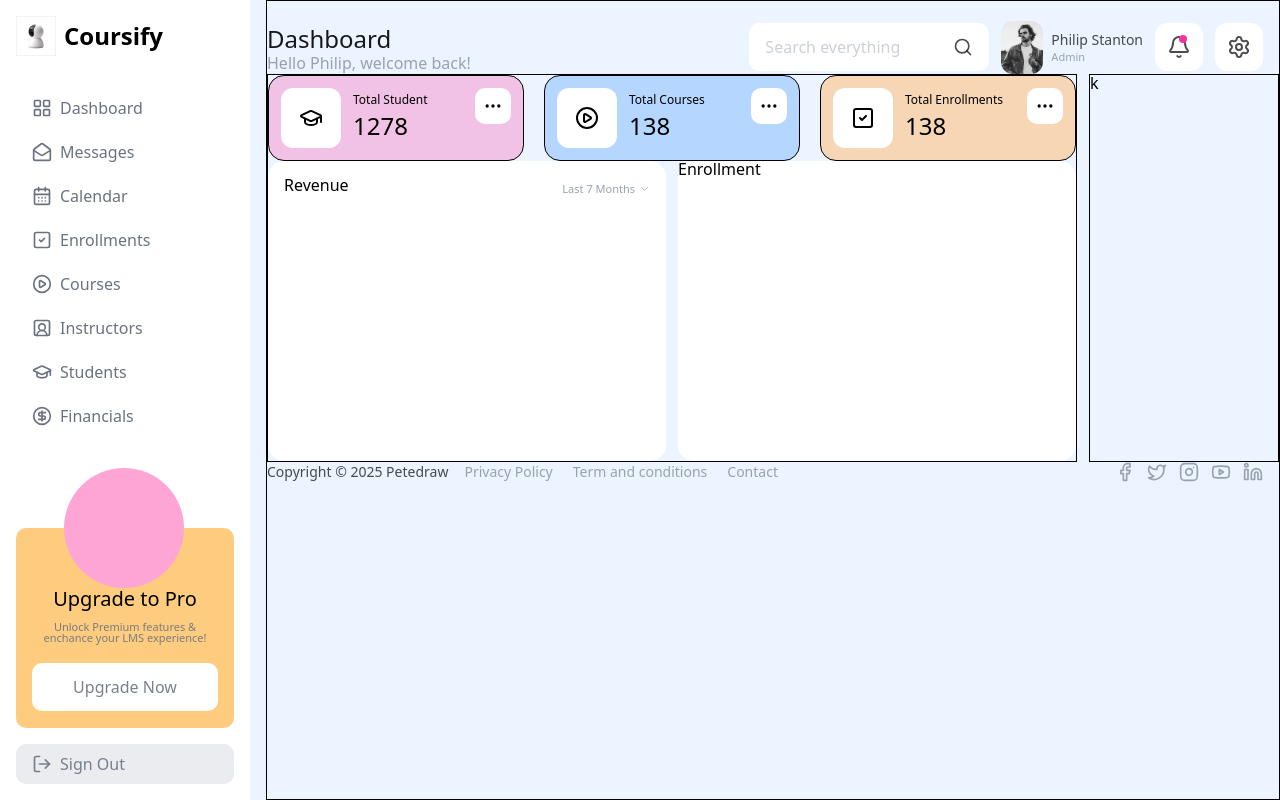
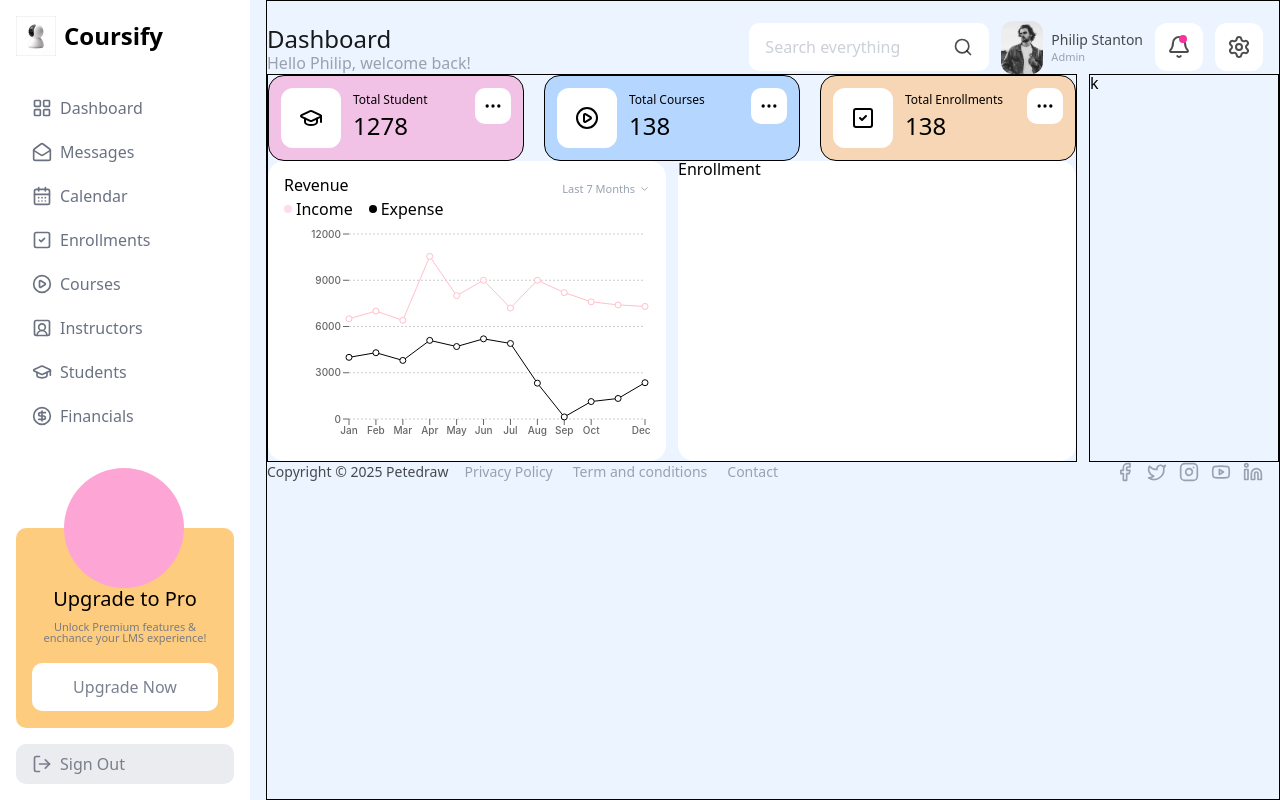
Before and after one commit to Oswald-Setumte/Coursify, a React (Vite) app: page / in a window 1280 px wide. Built offline with nearby package versions, Linux system fonts and the light colour scheme.

Commit message:
create revenue component for dashboard layout

```diff
--- a/package.json
+++ b/package.json
@@ -11,10 +11,12 @@
   },
   "dependencies": {
     "@tailwindcss/vite": "^4.1.17",
+    "axios": "^1.13.2",
     "lucide-react": "^0.553.0",
     "react": "^19.1.1",
     "react-dom": "^19.1.1",
     "react-router": "^7.9.5",
+    "recharts": "^3.4.1",
     "tailwindcss": "^4.1.17"
   },
   "devDependencies": {
--- a/src/Components/Dashboard/Revenue.tsx
+++ b/src/Components/Dashboard/Revenue.tsx
@@ -1,16 +1,82 @@
-import { ChevronDown } from 'lucide-react'
-import React from 'react'
+import { ChevronDown } from "lucide-react";
+import React, { useState } from "react";
+import {
+  LineChart,
+  Line,
+  XAxis,
+  YAxis,
+  Tooltip,
+  ResponsiveContainer,
+  CartesianGrid,
+} from "recharts";
 
 export default function Revenue() {
+  const [data, setData] = useState([
+    { month: "Jan", income: 6500, expense: 4000 },
+    { month: "Feb", income: 7000, expense: 4300 },
+    { month: "Mar", income: 6400, expense: 3800 },
+    { month: "Apr", income: 10548, expense: 5100 },
+    { month: "May", income: 8000, expense: 4700 },
+    { month: "Jun", income: 9000, expense: 5200 },
+    { month: "Jul", income: 7200, expense: 4900 },
+    { month: "Aug", income: 9000, expense: 2324 },
+    { month: "Sep", income: 8200, expense: 134 },
+    { month: "Oct", income: 7600, expense: 1132 },
+    { month: "Nov", income: 7400, expense: 1332 },
+    { month: "Dec", income: 7300, expense: 2354 },
+  ]);
   return (
-    <div className='bg-white h-[300px] rounded-2xl p-4'>
-        <div className='flex justify-between'>
-            <h1>Revenue</h1>
-            <p className='flex items-center text-gray-400 text-[11px] gap-1'>Last 7 Months <span><ChevronDown className='w-[11px]'/></span></p>
+    <div className="bg-white h-[300px] rounded-2xl p-4">
+      <div className="flex justify-between">
+        <h1>Revenue</h1>
+        <p className="flex items-center text-gray-400 text-[11px] gap-1">
+          Last 7 Months{" "}
+          <span>
+            <ChevronDown className="w-[11px]" />
+          </span>
+        </p>
+      </div>
+      <div>
+        {/* Legend */}
+        <div className="flex gap-4">
+          <div className="flex items-center gap-1">
+            <div className="w-2 h-2 rounded-full bg-pink-300/40"></div>
+            <div>Income</div>
+          </div>
+          <div className="flex items-center gap-1">
+            <div className="w-2 h-2 rounded-full bg-black"></div>
+            <div>Expense</div>
+          </div>
         </div>
-        <div>
+        <div className="h-[225px] mt-3 w-full">
+          <ResponsiveContainer>
+            <LineChart data={data}>
+              <CartesianGrid strokeDasharray={2} vertical={false} />
+              <XAxis
+                dataKey={"month"}
+                tick={{
+                  fontSize: 10,
+                  fontFamily: "Inter",
+                }}
+                axisLine={false}
+              />
+              <YAxis
+                dataKey={"income"}
+                tick={{
+                  fontSize: 10,
+                  fontFamily: "Inter",
+                }}
+                axisLine={false}
+              />
 
+              <Tooltip />
+
+              <Line dataKey={"income"} stroke="pink" />
+              <Line dataKey={"expense"} stroke="black" />
+            </LineChart>
+          </ResponsiveContainer>
         </div>
+      </div>
     </div>
-  )
+  );
 }
```
Also changed, not shown: 1 other file (tests, documents, lock files or other folders).
